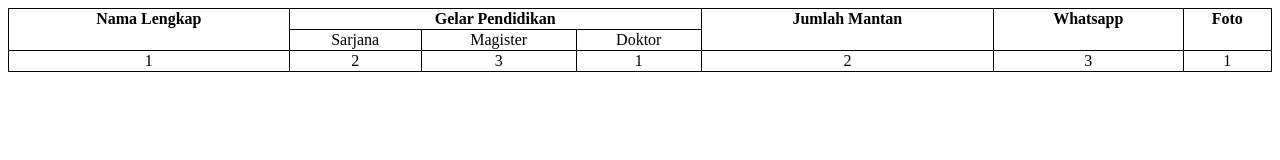
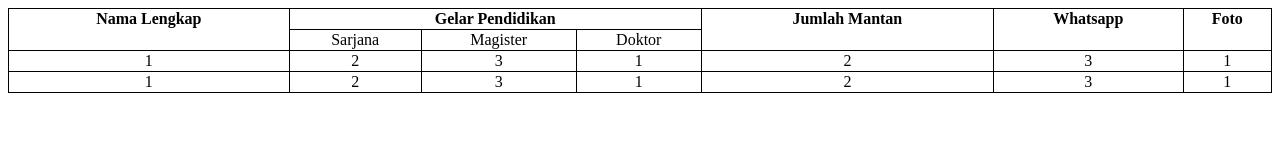
Before and after one commit to Katyusha47/tugas-1-pw, a plain HTML site: page index.html in a window 1280 px wide. Drawn offline with Linux system fonts and the light colour scheme.

Commit message:
gedagedi

```diff
--- a/index.html
+++ b/index.html
@@ -29,5 +29,15 @@
             <td>3</td>
             <td>1</td>
         </tr>
+        <tr>
+            <td>1</td>
+            <td>2</td>
+            <td>3</td>
+            <td>1</td>
+            <td>2</td>
+            <td>3</td>
+            <td>1</td>
+        </tr>
+        </table>
 </body>
 </html>
```
